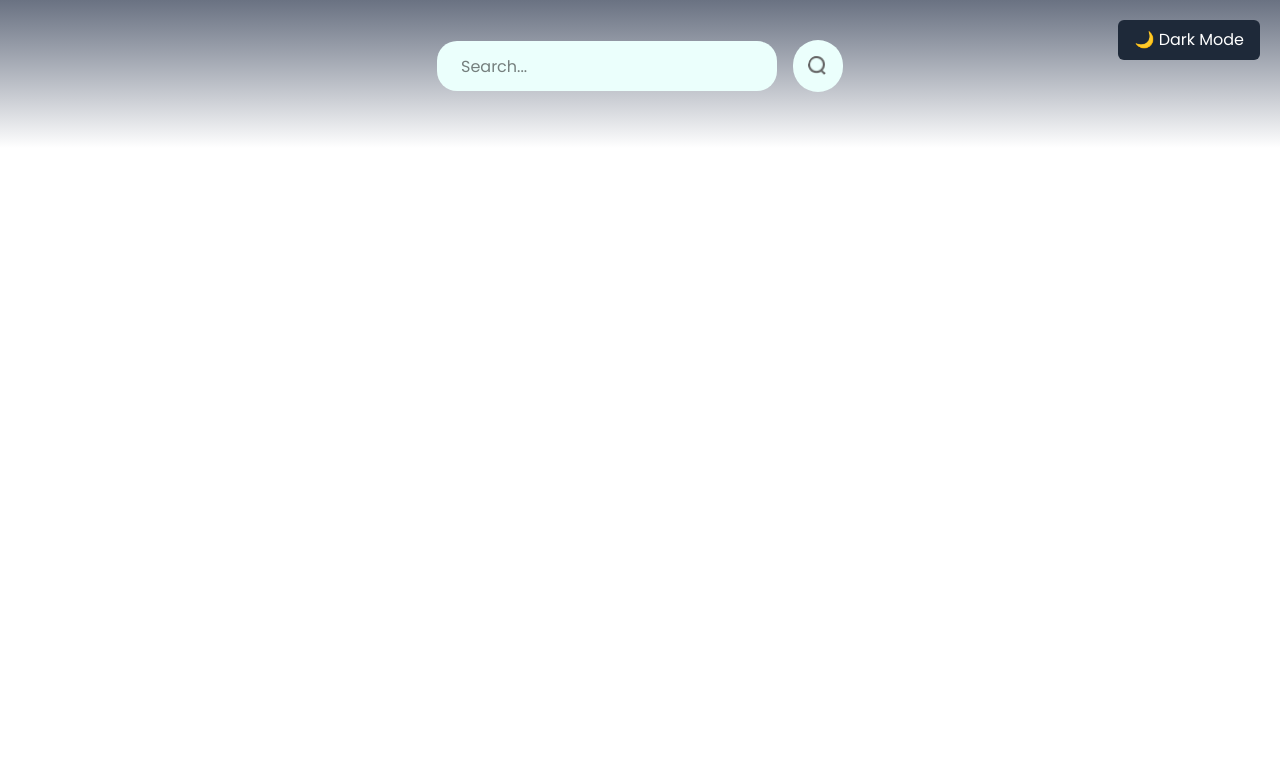
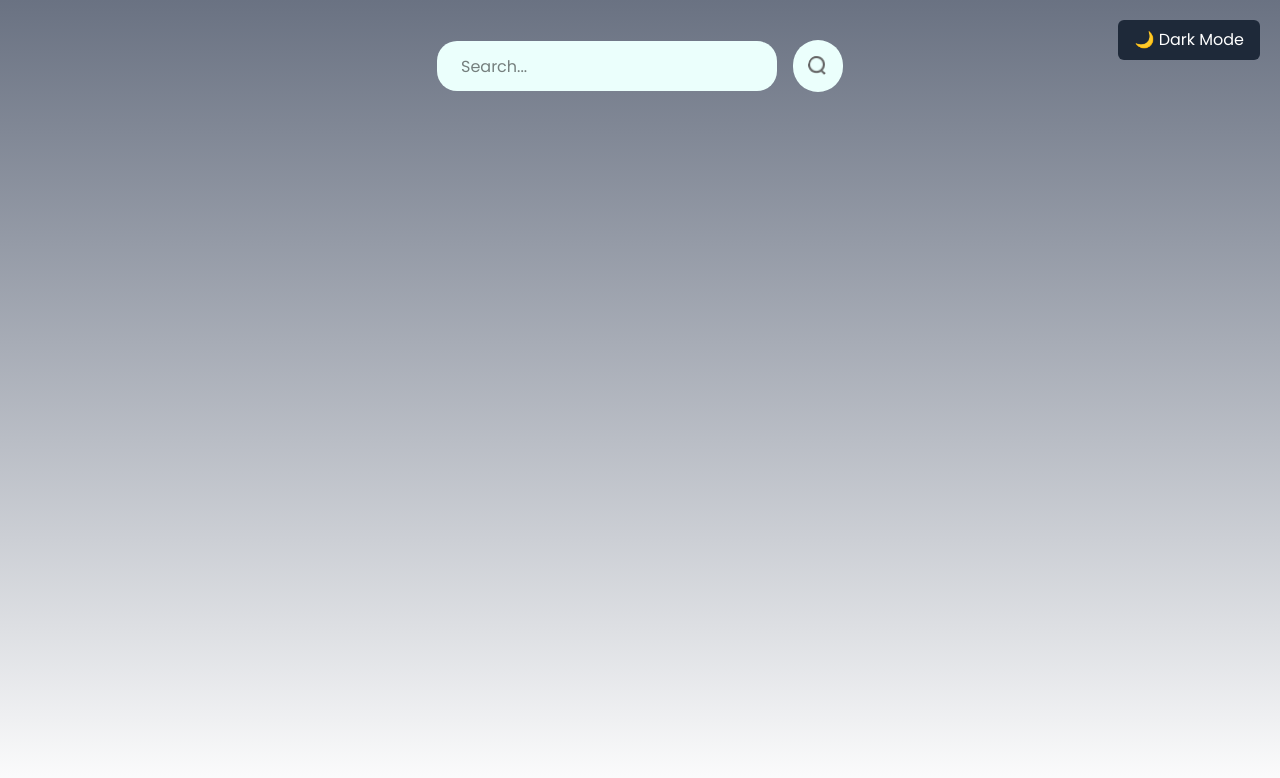
Before and after one commit to badampudimahesh2005/weather_app, a React (Vite) app: page / in a window 1280 px wide. Shown: the top 778 px of the page. Built offline with nearby package versions, Linux system fonts and the light colour scheme; a web font is replaced by a local one.

Commit message:
height issue

```diff
--- a/src/components/Weather.jsx
+++ b/src/components/Weather.jsx
@@ -86,7 +86,7 @@ const Weather = () => {
          return (
             <div className={`align-self-center p-10 bg-gradient-to-t ${
               theme === "light" ? "from-white to-gray-500" : "from-black to-black"
-            } flex items-center flex-col w-full `}>
+            } flex items-center flex-col w-full min-h-screen sm:h-full `}>
 
                 {/* Toggle Theme Button */}
                 <button
```
